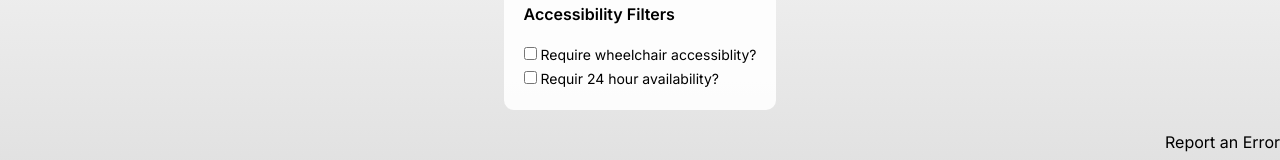
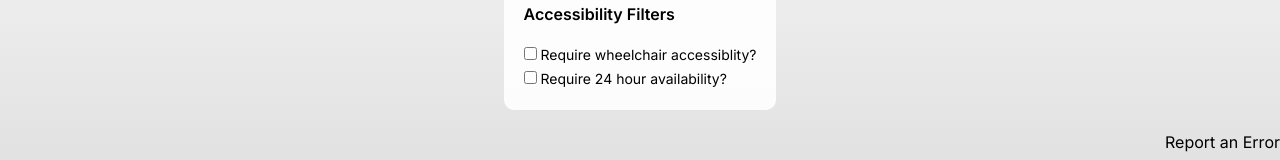
Before and after one commit to DoiBoi/nwPlus-Project, a Next.js app: page / in a window 1280 px wide. Shown: the part 268-428 px from the top of the page. Built offline with nearby package versions, Linux system fonts and the light colour scheme.

Commit message:
fix typo

```diff
--- a/src/app/page.js
+++ b/src/app/page.js
@@ -69,7 +69,7 @@ export default function Home() {
                   checked={twentyFourHour}
                   onChange={() => setTwentyFourHour(!twentyFourHour)}
                 />
-                <label htmlFor="24_hour" style={{ fontSize: '14px' }}> Requir 24 hour availability?</label>
+                <label htmlFor="24_hour" style={{ fontSize: '14px' }}> Require 24 hour availability?</label>
 
               </div>
             </div>
```
